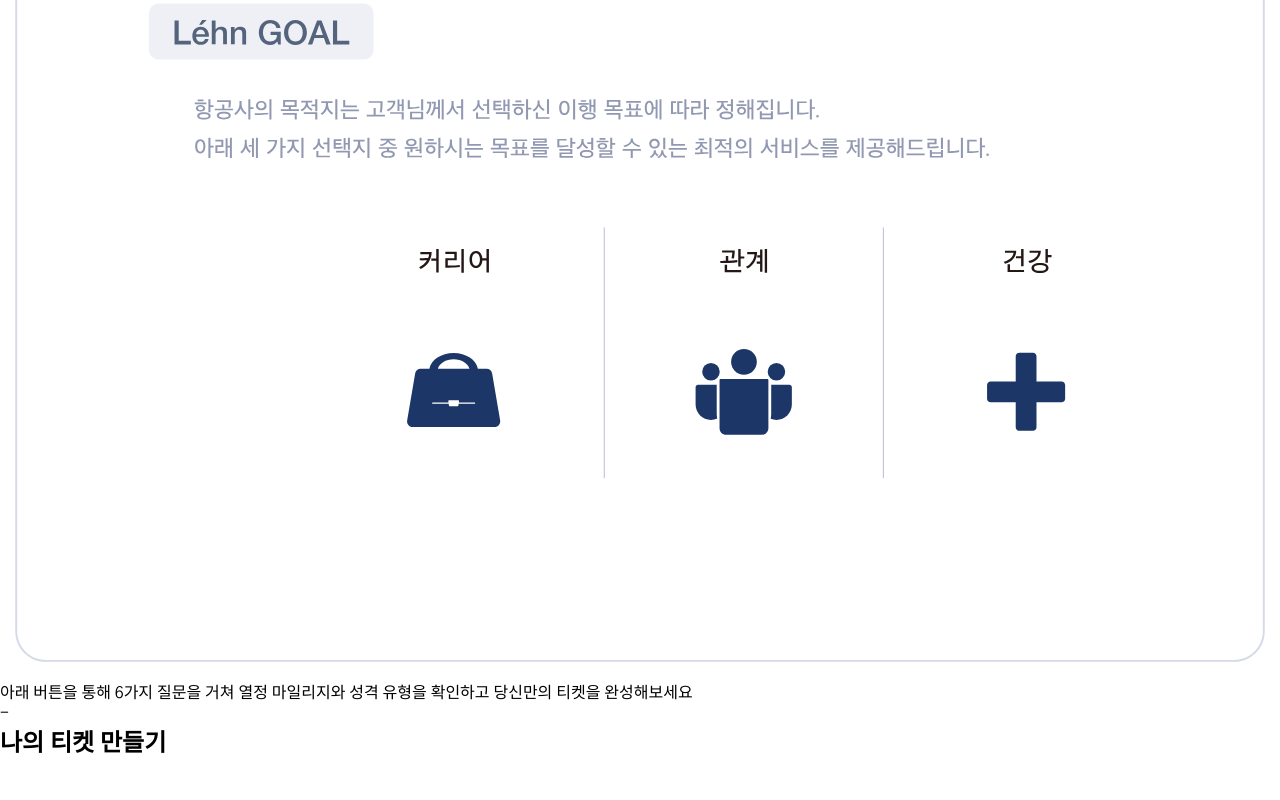
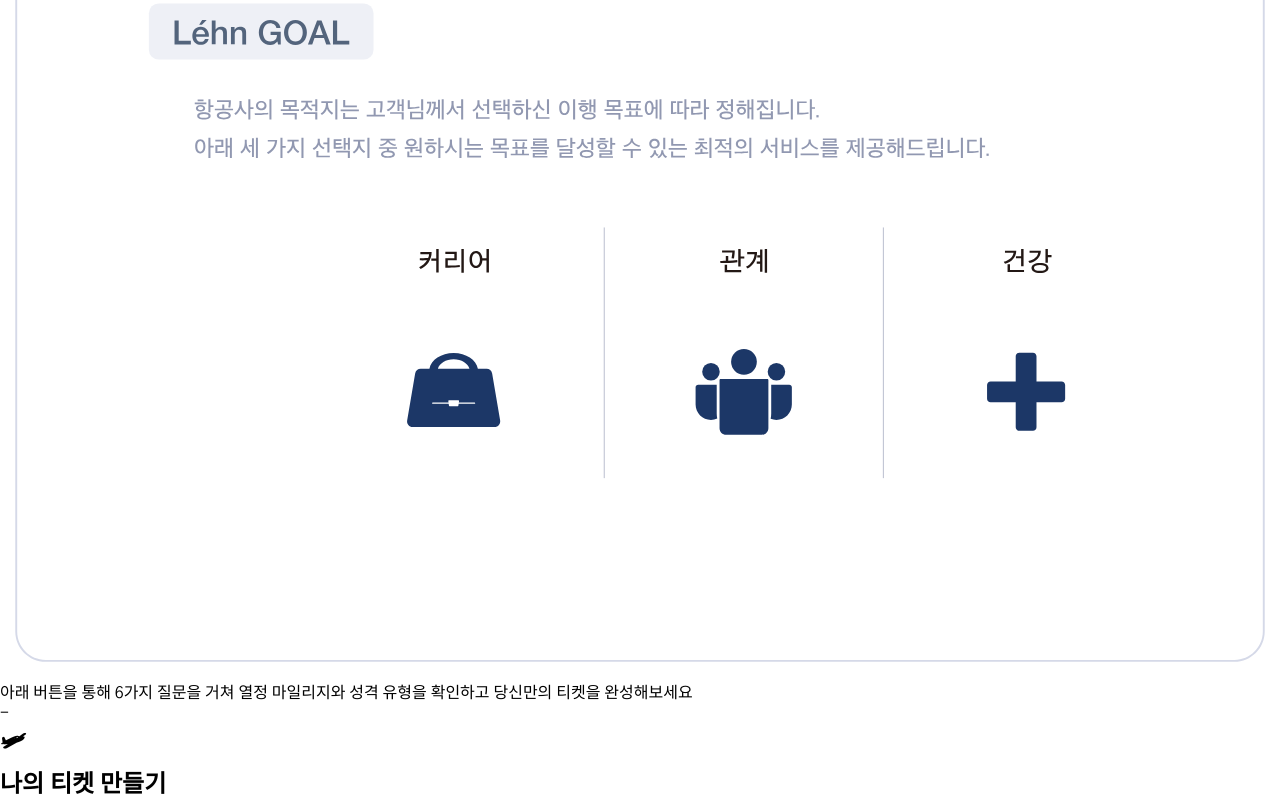
Before and after one commit to yewww-e/lehans, a plain HTML site: page index.html in a window 1280 px wide. Shown: the part 2243-3043 px from the top of the page. Before the commit the page ends 3002 px from the top, so only its background shows below. Drawn offline with Linux system fonts and the light colour scheme.

Commit message:
Update index.html

```diff
--- a/index.html
+++ b/index.html
@@ -56,7 +56,7 @@
 				<p class="gap" >아래 버튼을 통해 6가지 질문을 거쳐 열정 마일리지와 성격 유형을 확인하고 당신만의 티켓을 완성해보세요</p>
 				<div>
 					<div class="line"> -</div>
-					<h2> <a href="1/index.html"> 나의 티켓 만들기</h2>
+					<h2> <a href="1/index.html"> &#128745; <br> 나의 티켓 만들기</h2>
 				</div>
 			</div>
 		</div>
```
